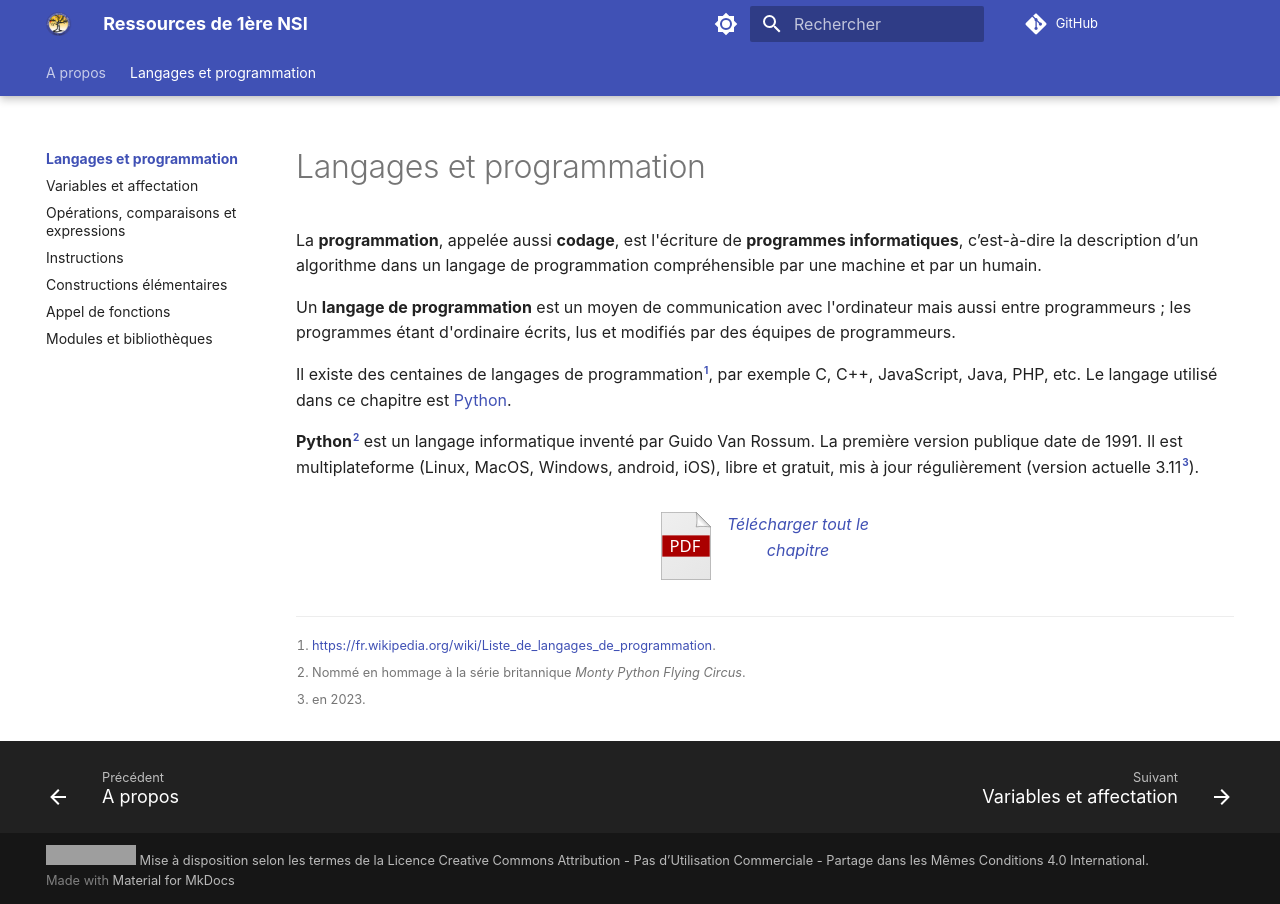
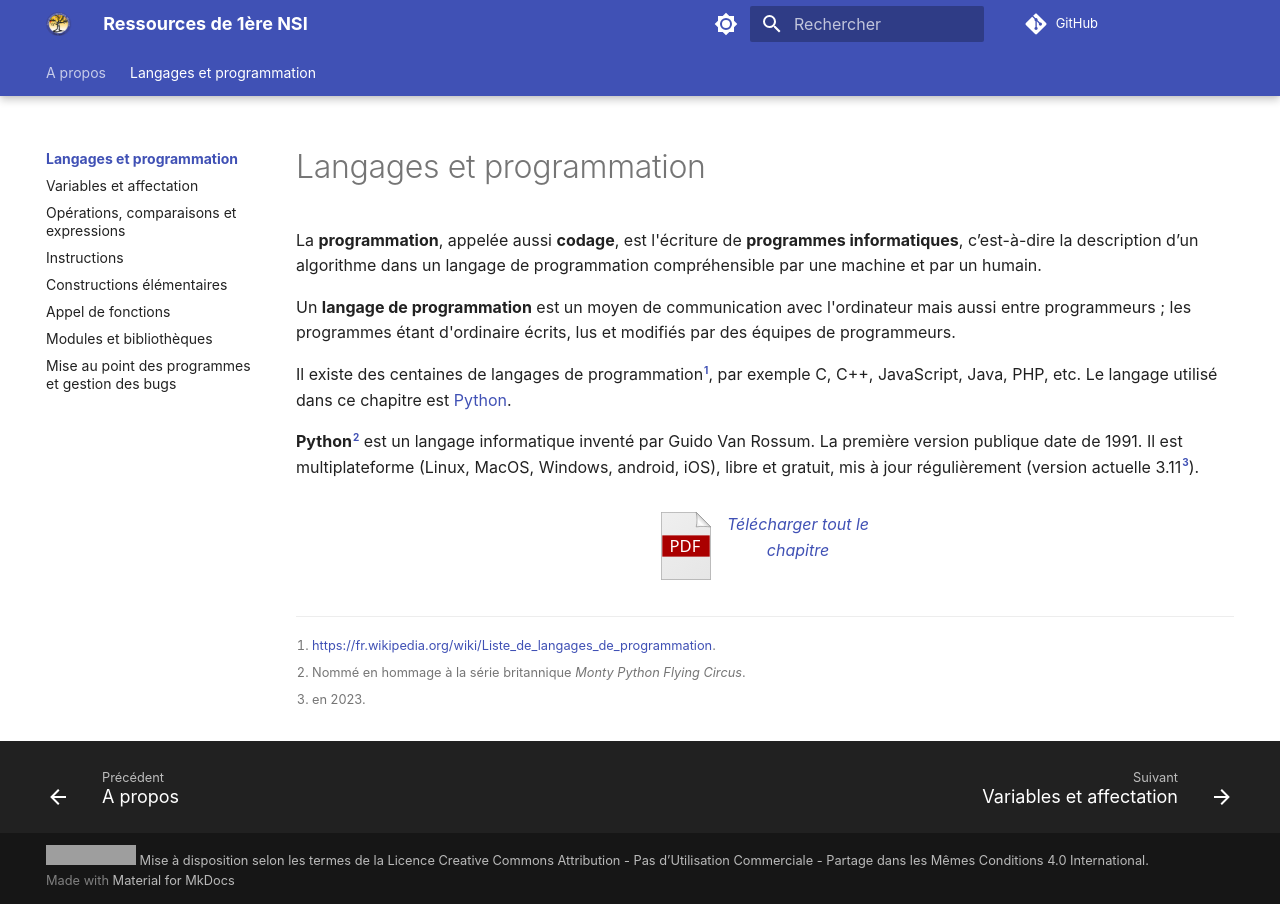
Before and after one commit to eipaca/NSI-1, an MkDocs documentation site: the page built from docs/langages-et-programmation/index.md, in a window 1280 px wide. Built offline with MkDocs 1.6.1 and Material for MkDocs 9.7.7, drawn with Linux system fonts in a browser that asks for light colours; comment, search, counter and statistics services are not loaded; grey boxes are pictures that could not be loaded.

Commit message:
Update mkdocs.yml

```diff
--- a/mkdocs.yml
+++ b/mkdocs.yml
@@ -129,7 +129,7 @@ nav:
     - Constructions élémentaires: langages-et-programmation/4-constructions-elementaires.md
     - Appel de fonctions: langages-et-programmation/5-fonctions.md
     - Modules et bibliothèques: langages-et-programmation/6-modules-bibliotheques.md
-  #  - Mise au point des programmes et gestion des bugs: langages-et-programmation/7-mise-au-point-gestion-bugs.md
+    - Mise au point des programmes et gestion des bugs: langages-et-programmation/7-mise-au-point-gestion-bugs.md
   # - Types construits:
   #  - types-construits/index.md
   #  - p-uplets: types-construits/1-p-uplets.md
```
